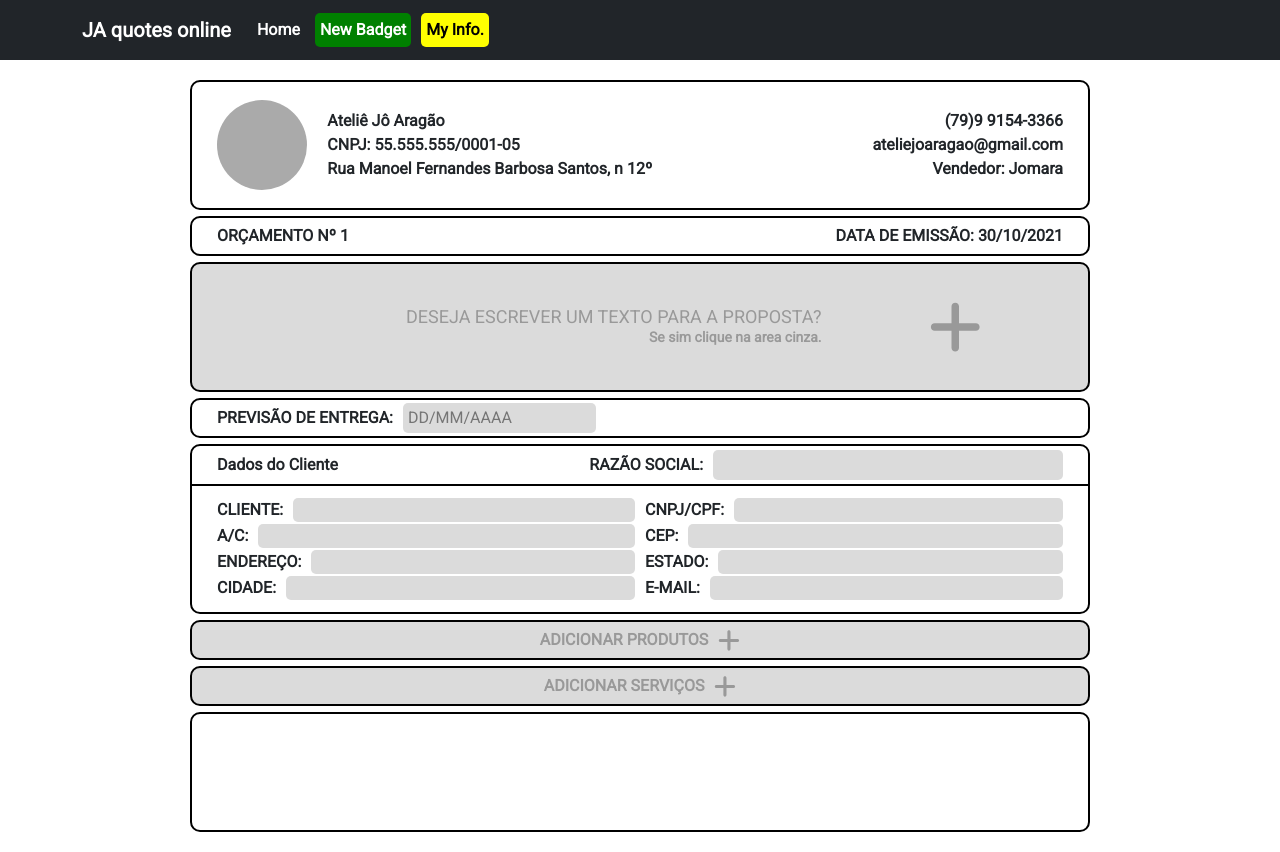
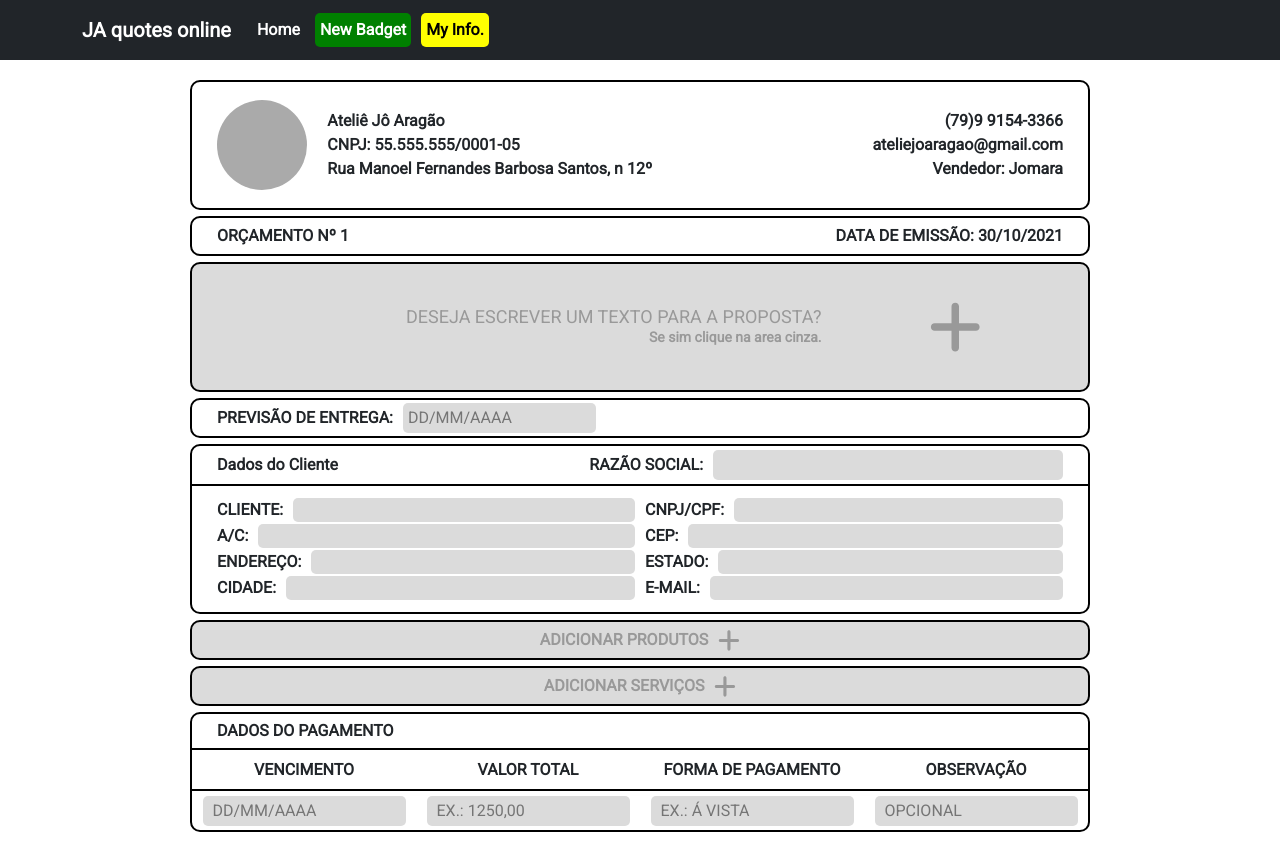
Before and after one commit to JudahAragao/online-quote-reactjs, a React (Create React App) app: page /#/add-badget in a window 1280 px wide. Built offline with nearby package versions, Linux system fonts and the light colour scheme.

Commit message:
completion of form html structure

```diff
--- a/src/components/AddBadget/index.tsx
+++ b/src/components/AddBadget/index.tsx
@@ -119,7 +119,38 @@ const AddBadget = () => {
                     </S.ContentBudget>
 
                     <S.ContentBudget>
+                        <S.TitlePayment>
+                            <span>DADOS DO PAGAMENTO</span>
+                        </S.TitlePayment>
 
+                        <S.FormGroupTable>
+                            <table>
+                                <thead>
+                                    <tr>
+                                        <th>VENCIMENTO</th>
+                                        <th>VALOR TOTAL</th>
+                                        <th>FORMA DE PAGAMENTO</th>
+                                        <th>OBSERVAÇÃO</th>
+                                    </tr>
+                                </thead>
+                                <tbody>
+                                    <tr>
+                                        <td>
+                                            <input type="text" placeholder="DD/MM/AAAA"/>
+                                        </td>
+                                        <td>
+                                            <input type="text" placeholder="EX.: 1250,00"/>
+                                        </td>
+                                        <td>
+                                            <input type="text" placeholder="EX.: Á VISTA"/>
+                                        </td>
+                                        <td>
+                                            <input type="text" placeholder="OPCIONAL"/>
+                                        </td>
+                                    </tr>
+                                </tbody>
+                            </table>
+                        </S.FormGroupTable>
                     </S.ContentBudget>
                 </S.BodyBudget>
 
--- a/src/components/AddBadget/styles.ts
+++ b/src/components/AddBadget/styles.ts
@@ -133,6 +133,14 @@ export const ContentBudget = styled.div`
         height: 120px;
         display: flex;
         flex-direction: column;
+
+        input {
+            height: 30px;
+            background-color: #DBDBDB;
+            border-radius: 5px;
+            margin: 0;
+            padding: 0 10px;
+        }
     }
 
     input {
@@ -267,3 +275,39 @@ export const IconForServices = styled(FontAwesomeIcon)`
     color: #999999;
     margin: 0 0 0 10px;
 `
+
+export const TitlePayment = styled.div`
+    width: 100%;
+    height: 40px;
+    border-bottom: 2px solid black;
+    border-radius: 5px 5px 0 0;
+    display: flex;
+    align-items: center;
+
+    span {
+        margin: 0 0 0 25px;
+    }
+`
+
+export const FormGroupTable = styled.div`
+    width: 100%;
+    display: flex;
+    justify-content: center;
+
+    table {
+        width: 100%;
+        border-radius: 25px;
+    }
+
+    tr {
+        height: 40px;
+    }
+
+    th {
+        border-bottom: 2px solid black;
+    }
+
+    tr, th, td {
+        text-align: center;
+    }
+`
```
